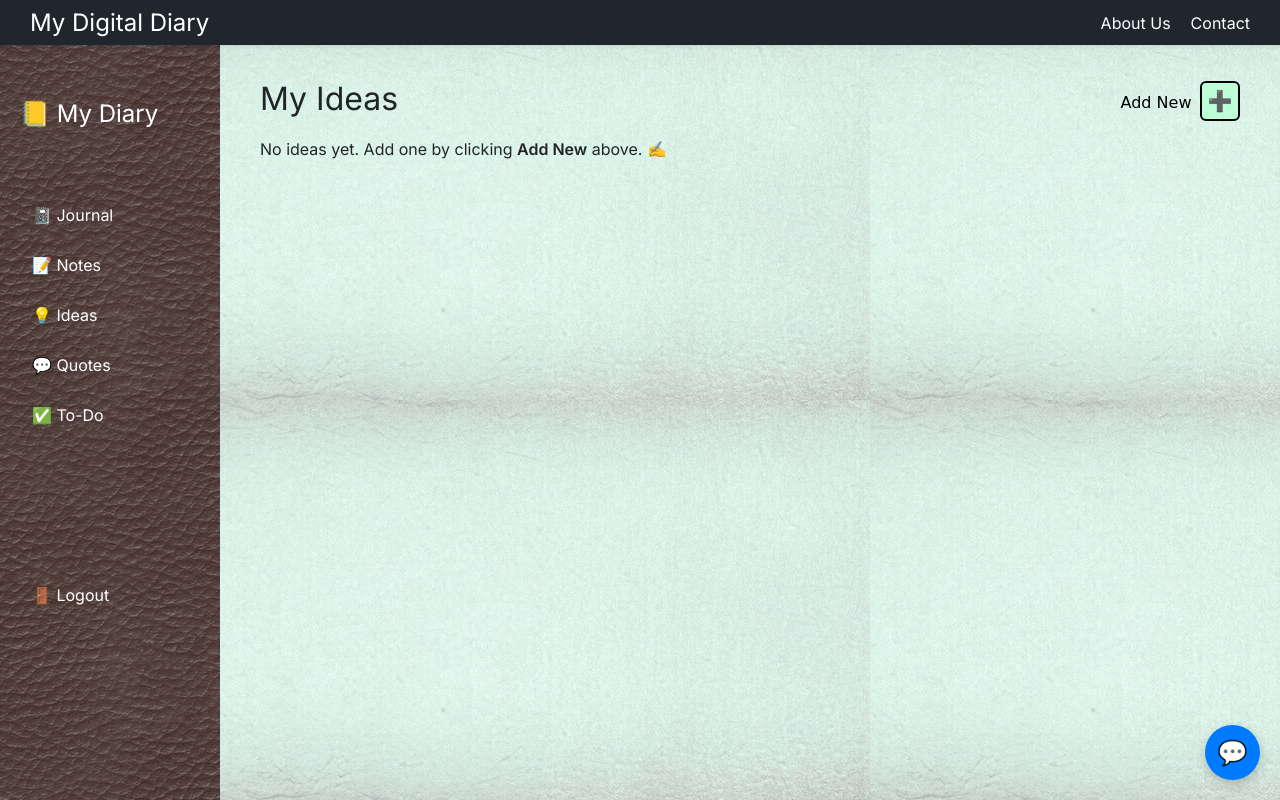
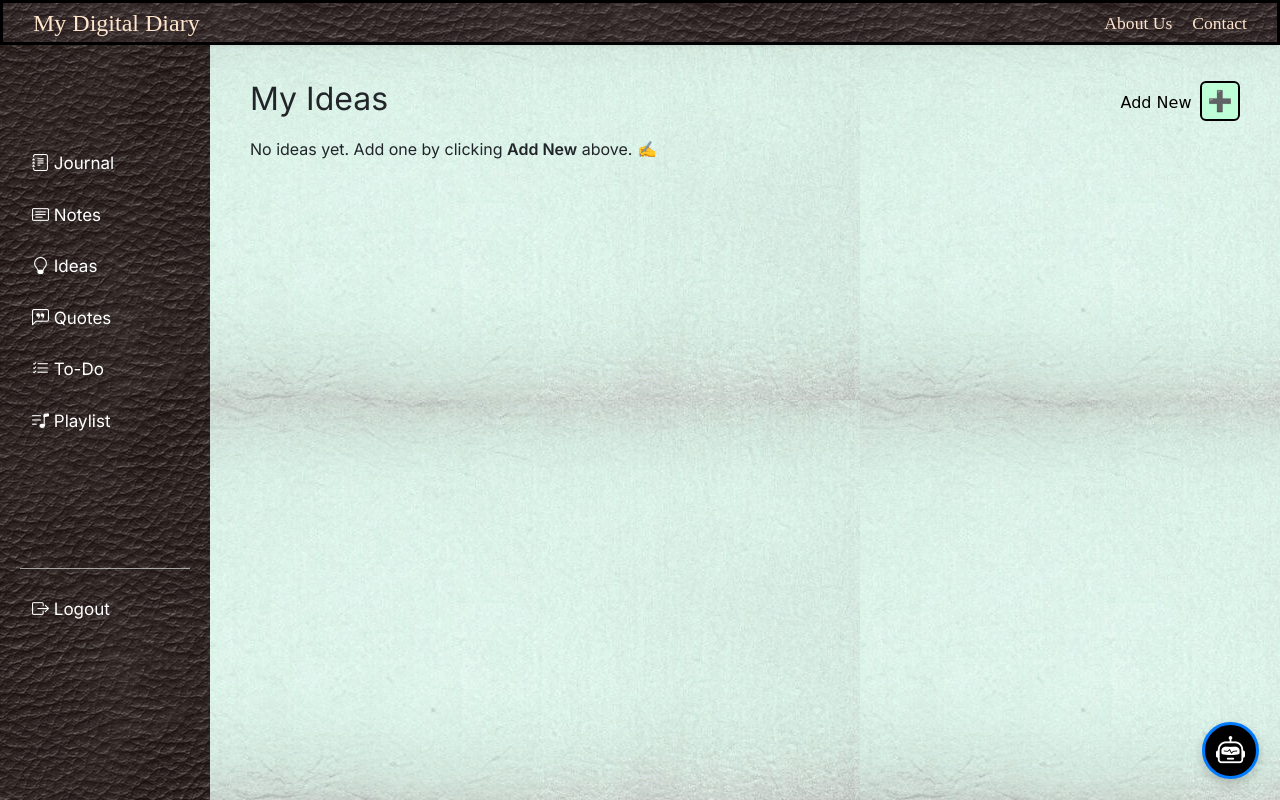
Before and after one commit to Krishna-Thombare/My-Digital-Diary, a Flask app: page /ideas/ in a window 1280 px wide. Run offline with Flask 3, Linux system fonts and the light colour scheme; the visitor is signed in with stand-in values (Sample User, id 1).

Commit message:
Styling Changes.

```diff
--- a/app/static/css/ai_chat.css
+++ b/app/static/css/ai_chat.css
@@ -1,17 +1,18 @@
 /* Floating AI chat button */
 #ai-chat-button {
   position: fixed;
-  bottom: 20px;
-  right: 20px;
-  width: 55px;
-  height: 55px;
-  background-color: #007BFF;
+  bottom: 21px;
+  right: 21px;
+  width: 57px;
+  height: 57px;
+  background-color: #000000;
   color: white;
-  font-size: 24px;
+  font-size: 29px;
   border-radius: 50%;
-  border: none;
+  border: solid;
+  border-color: #007BFF;
   text-align: center;
-  line-height: 55px;
+  line-height: 51px;
   cursor: pointer;
   z-index: 999;
   box-shadow: 0 4px 12px rgba(0, 0, 0, 0.2);
--- a/app/static/css/navbar.css
+++ b/app/static/css/navbar.css
@@ -1,17 +1,21 @@
 .navbar {
-    position: fixed;
+    position: absolute;
     top: 0;
-    left: 0;
+    left: 0px;
     right: 0;
     height: 45px;
     line-height: 40px;
     z-index: 1000;
-    background-color: #1f262e;
+    background-color: #1b0e0e;
+    background-image: url("../images/leather.png");
     padding: 0px 30px;
     display: flex;
     justify-content: space-between;
     align-items: center;
     box-shadow: 0 1px 4px rgba(0,0,0,0.1);
+    border-width: 1px;
+    border: solid;
+    border-color: #000000;
     font-weight: 600;
 }
 
@@ -22,18 +26,20 @@
 }
 
 .navbar-right {
+    font-size: 1.1rem;
     display: flex;
     flex-wrap: wrap;
     gap: 20px;
 }
 
 .nav-link {
-    color: #ffffff;
+    font-family: 'EB Garamond', serif;
+    color: #ffe5cc;
     text-decoration: none;
     font-weight: 500;
 }
 
 .nav-link:hover {
-    color: rgb(255, 255, 255);
+    color: #ffd5ad;
     text-decoration: underline;
 }
--- a/app/static/css/style.css
+++ b/app/static/css/style.css
@@ -15,11 +15,11 @@
 
 /* Sidebar */
 .sidebar {
-    width: 220px;
-    background-color: #3e2723;
+    width: 210px;
+    background-color: #140806;
     background-image: url("../images/leather.png");
     color: #ffffff;
-    padding: 100px 20px 30px;
+    padding: 13px 20px 30px;
     flex-shrink: 0;
     overflow: hidden;         /* Prevent sidebar scroll */
 }
@@ -33,14 +33,24 @@
     display: block;
     color: #ffffff;
     text-decoration: none;
+    font-size: 17px;
     margin: 10px 0;
     padding: 8px 12px;
     border-radius: 6px;
     transition: background 0.3s;
 }
 
+.sidebar hr {
+
+  height: 1px;
+  color: #dfdfdf;
+  width: 100%;
+  margin: 20px auto;
+  opacity: 70%;
+}
+
 .sidebar a:hover {
-    background-color: #d1af90;
+    background-color: #4e3834;
 }
 
 /* Content Area */
--- a/app/templates/ai_chat_placeholders.html
+++ b/app/templates/ai_chat_placeholders.html
@@ -1,6 +1,6 @@
 <!-- AI Chat Button -->
 <div id="ai-chat-button" onclick="toggleChat()">
-    💬
+    <i class="bi bi-robot"></i>
 </div>
 
 <!-- AI Chat Popup Box -->
--- a/app/templates/base.html
+++ b/app/templates/base.html
@@ -10,6 +10,9 @@
 
     <!-- Bootstrap CSS -->
     <link href="https://cdn.jsdelivr.net/npm/bootstrap@5.3.0/dist/css/bootstrap.min.css" rel="stylesheet">
+
+    <!-- Bootstrap Icons CSS -->
+    <link rel="stylesheet" href="https://cdn.jsdelivr.net/npm/bootstrap-icons@1.11.3/font/bootstrap-icons.css">
 
     <!-- Your Custom CSS -->
     <link rel="stylesheet" href="{{ url_for('static', filename='css/style.css') }}">
@@ -29,27 +32,34 @@
 <body>
 
     <!-- Top Navbar -->
-    {% include 'navbar.html' %}
+    <!-- {% include 'navbar.html' %} -->
 
     <div class="layout">
       {% if not hide_sidebar %}
         <!-- Sidebar -->
         <div class="sidebar">
-            <h2>📒 My Diary</h2>
-            <br>
-            <a href="{{ url_for('journal.journal_list') }}">📓 Journal </a>
-            <a href="{{ url_for('notes.notes_list') }}">📝 Notes </a>
-            <a href="{{ url_for('ideas.ideas_list') }}">💡 Ideas </a>
-            <a href="{{ url_for('quotes.quotes_list') }}">💬 Quotes </a>
-            <a href="{{ url_for('todo.todo') }}">✅ To-Do </a>
+          <!-- <h4><i class="bi bi-journal"></i> My Digital Diary </h4> -->
             <br>
             <br>
             <br>
             <br>
             <br>
-            <a href="{{ url_for('auth.logout') }}">🚪 Logout </a>
+            <a href="{{ url_for('journal.journal_list') }}"><i class="bi bi-journal-text"></i> Journal </a>
+            <a href="{{ url_for('notes.notes_list') }}"><i class="bi bi-card-text"></i> Notes </a>
+            <a href="{{ url_for('ideas.ideas_list') }}"><i class="bi bi-lightbulb"></i> Ideas </a>
+            <a href="{{ url_for('quotes.quotes_list') }}"><i class="bi bi-chat-left-quote"></i> Quotes </a>
+            <a href="{{ url_for('todo.todo') }}"><i class="bi bi-list-check"></i> To-Do </a>
+            <a href="{{ url_for('journal.journal_list') }}"><i class="bi bi-music-note-list"></i> Playlist </a>
+            <br>
+            <br>
+            <br>
+            <br>
+            <hr>
+            <a href="{{ url_for('auth.logout') }}"><i class="bi bi-box-arrow-right"></i> Logout </a>
         </div>
       {% endif %}
+
+      {% include 'navbar.html' %}
 
       <!-- Flash messages -->
       {% with messages = get_flashed_messages(with_categories=true) %}
```
